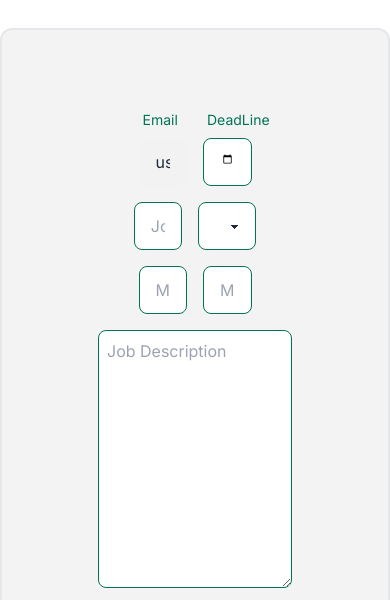
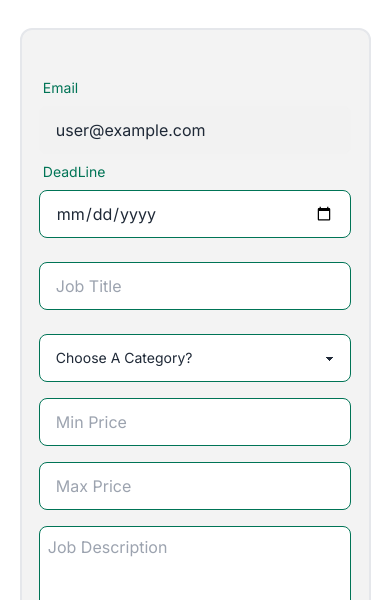
Before and after one commit to arafat-sabbir/Skill-Exchange, a React (Vite) app: page /addJob in a window 390 px wide. Shown: the part 244-844 px from the top of the page. Built offline with nearby package versions, Linux system fonts and the light colour scheme; no server answers; sample sign-in values are in the browser's storage.

Commit message:
added Vercel Live Server Link And made Others secton Responsive

```diff
--- a/src/Hook/useAxios.jsx
+++ b/src/Hook/useAxios.jsx
@@ -1,7 +1,7 @@
 import axios from "axios";
 
 const instance = axios.create({
-    baseURL: 'http://localhost:5000/api',
+    baseURL: 'https://skill-exchange-server.vercel.app/api',
     withCredentials:true
 
   });
--- a/src/Layout/Root/Routes.jsx
+++ b/src/Layout/Root/Routes.jsx
@@ -49,12 +49,12 @@ const routes = createBrowserRouter([
             {
                 path:'/bidJob/:id',
                 element:<PrivateRoute><BidJob></BidJob></PrivateRoute>,
-                loader:({params})=> fetch(`http://localhost:5000/api/bidJobs/${params.id}`)
+                loader:({params})=> fetch(`https://skill-exchange-server.vercel.app/api/bidJobs/${params.id}`)
             },
             {
                 path:'/updatejob/:id',
                 element:<PrivateRoute><UpdateJob></UpdateJob></PrivateRoute>,
-                loader:({params})=> fetch(`http://localhost:5000/api/bidJobs/${params.id}`)
+                loader:({params})=> fetch(`https://skill-exchange-server.vercel.app/api/bidJobs/${params.id}`)
             }
 
 
--- a/src/Pages/AddJob/AddJob.jsx
+++ b/src/Pages/AddJob/AddJob.jsx
@@ -60,10 +60,10 @@ const AddJob = () => {
       </div>
       <form
         onSubmit={handleAddJob}
-        className="flex container mx-auto bg-[#F3F3F3] rounded-xl duration-500 hover:shadow-[0_0_10px_#007456] py-28 flex-col my-12 justify-center border-2 px-24"
+        className="flex container lg:w-auto w-[90vw] mx-auto bg-[#F3F3F3] rounded-xl duration-500 hover:shadow-[0_0_10px_#007456] lg:py-36 py-20 flex-col my-12 justify-center border-2 lg:px-12"
       >
-        <div className="flex gap-4 justify-center">
-          <div className="form-control w-3/12 -mt-10 mb-4">
+        <div className="flex lg:flex-row flex-col w-[90%] lg:w-9/12 lg:gap-4  mx-auto lg:justify-center">
+          <div className="form-control lg:w-[50%]  -mt-10 lg:mb-4 mb-10 mx-auto w-full ">
             <label className="label">
               <span className="label-text text-main">Email</span>
             </label>
@@ -77,7 +77,7 @@ const AddJob = () => {
             />
           </div>
 
-          <div className="form-control w-3/12 -mt-10">
+          <div className="form-control lg:w-[50%] mx-auto w-full -mt-10">
             <label className="label">
               <span className="label-text text-main">DeadLine</span>
             </label>
@@ -90,9 +90,9 @@ const AddJob = () => {
             />
           </div>
         </div>
-        <div className="flex gap-4 justify-center">
+        <div className="flex lg:flex-row flex-col w-[90%] lg:w-9/12 lg:gap-4  mx-auto lg:justify-center">
           <input
-            className=" input  input-bordered border-main bg-white w-3/12 mb-4"
+            className=" input mx-auto input-bordered border-main bg-white w-full lg:w-[50%] lg:mb-4 my-6 lg:my-auto "
             type="text"
             name="title"
             placeholder="Job Title"
@@ -102,7 +102,7 @@ const AddJob = () => {
           <select
             required
             onChange={handleCategory}
-            className="select border-main  select-bordered w-3/12"
+            className="select border-main w-full  select-bordered lg:w-[50%] mb-4 lg:mb-auto"
           >
             <option disabled selected>
               Choose A Category?
@@ -112,9 +112,9 @@ const AddJob = () => {
             <option>Graphics Design</option>
           </select>
         </div>
-        <div className="flex gap-4 justify-center">
+        <div className="flex lg:flex-row flex-col w-[90%] lg:w-9/12 lg:gap-4  mx-auto lg:justify-center">
           <input
-            className=" input  input-bordered border-main bg-white w-3/12 mb-4"
+            className=" input  input-bordered border-main bg-white lg:w-[50%] mb-4"
             type="text"
             name="minPrice"
             id=""
@@ -122,7 +122,7 @@ const AddJob = () => {
             required
           />
           <input
-            className=" input  input-bordered border-main bg-white w-3/12 mb-4"
+            className=" input  input-bordered border-main bg-white lg:w-[50%] mb-4"
             type="text"
             name="maxPrice"
             id=""
@@ -131,7 +131,7 @@ const AddJob = () => {
           />
         </div>
         <textarea
-          className="border border-main rounded-lg p-2"
+          className="border lg:w-9/12 w-[90%] mx-auto border-main rounded-lg p-2"
           name="description"
           id=""
           cols="10"
@@ -141,7 +141,7 @@ const AddJob = () => {
         ></textarea>
         <button
           type="submit"
-          className="cursor-pointer my-8 rounded-2xl font-semibold overflow-hidden relative z-100 border border-main group px-8 py-2"
+          className="cursor-pointer my-8 lg:mb-auto lg:w-9/12 w-[90%] mx-auto rounded-2xl font-semibold overflow-hidden relative z-100 border border-main group px-8 py-2"
         >
           <span className="relative z-10 text-main group-hover:text-white text-xl duration-500">
             Add Job
--- a/src/Pages/BidJobs/BidJob.jsx
+++ b/src/Pages/BidJobs/BidJob.jsx
@@ -88,11 +88,11 @@ const BidJob = () => {
         </h3>
       </div>
       <div className="flex justify-center items-center">
-        <div className=" rounded-2xl font-semibold overflow-hidden relative z-100 border border-main group px-6 py-2">
+        <div className=" rounded-2xl font-semibold overflow-hidden relative z-100 border border-main group px-2">
           <span className="relative z-10 text-main group-hover:text-white text-lg duration-500">
-            <div className="grid  justify-items-center container mx-auto my-12">
+            <div className="grid  justify-items-center container mx-auto my-2">
               <div>
-                <div className="card w-[600px] card-side bg-base-100 duration-300 border border-main ">
+                <div className="card w-[90vw] lg:w-[600px] card-side bg-base-100 duration-300 border border-main ">
                   <div className="card-body">
                     <h2 className="text-xl w-[286px] my-4 text-center mx-auto h-[56px] bg-no-repeat flex bg-hero-pattern font-semibold text-white">
                       <p className="ml-[25px] mt-3"> {JobDetail?.jobtitle}</p>
@@ -112,14 +112,14 @@ const BidJob = () => {
         </div>
       </div>
       {/* Bidding Form Start */}
-      <div className="border border-main my-10 rounded-3xl">
+      <div className="border border-main mx-auto lg:w-auto w-[90vw] my-10 rounded-3xl">
         <div className="w-[286px] my-10   text-center mx-auto h-[56px] bg-no-repeat flex bg-hero-pattern">
           <h3 className="text-white text-xl ml-[95px]  mt-3  font-bold">
             Bidding Info
           </h3>
         </div>
         <div>
-          <form onSubmit={handleBid} className="w-1/2 mx-auto mb-20">
+          <form onSubmit={handleBid} className="lg:w-1/2 w-[90%] mx-auto mb-20">
             <div className="md:flex gap-4">
               <div className="form-control lg:w-full">
                 <label className="label">
--- a/src/Pages/BidRequests/BidRequest.jsx
+++ b/src/Pages/BidRequests/BidRequest.jsx
@@ -138,7 +138,7 @@ const BidRequest = () => {
                             </div>
                           </td>
                         ) : (
-                          <td>
+                          <td className="flex">
                             <button
                               onClick={() => handleAcceptBid(MyBids._id)}
                               className="mx-2 my-2 px-3 py-3 z-50 justify-center items-center gap-2 cursor-pointer rounded-full shadow-2xl text-white font-semibold bg-main hover:shadow-xl hover:shadow-main hover:scale-110 duration-300"
```
